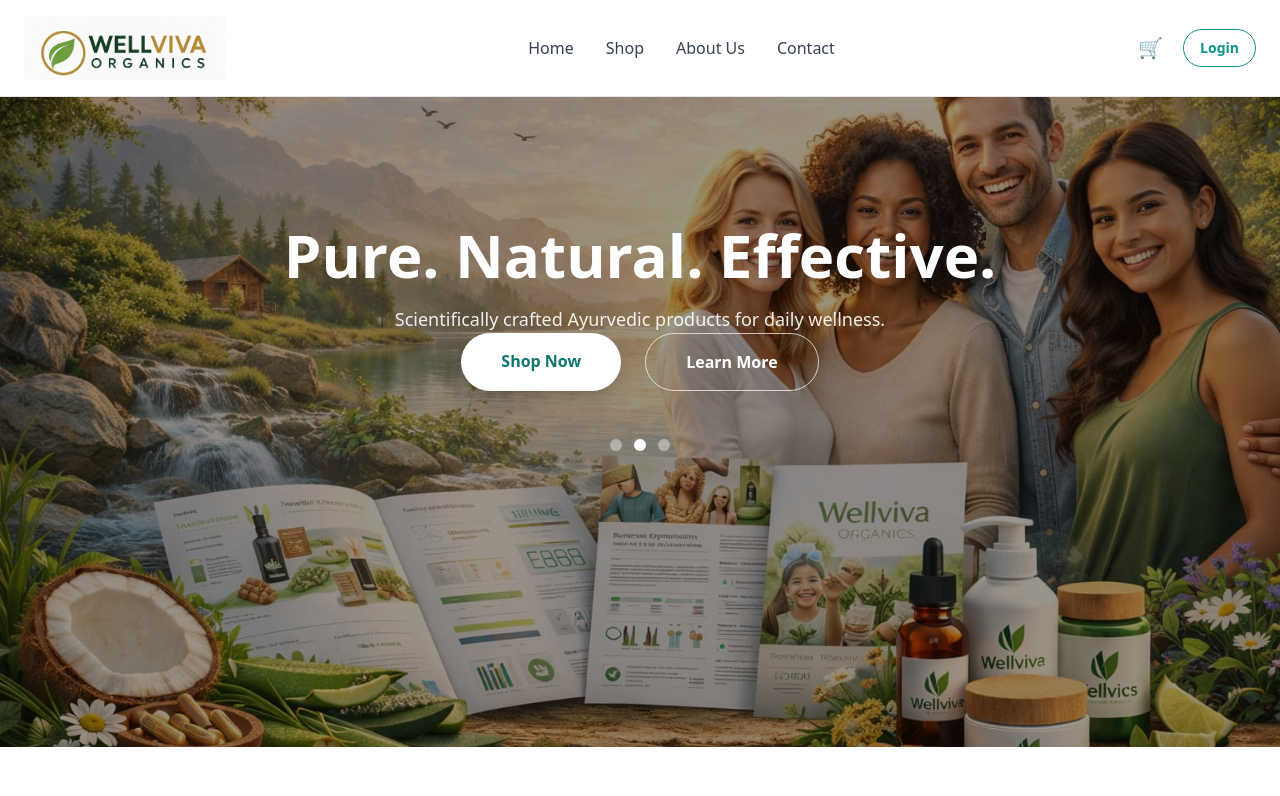
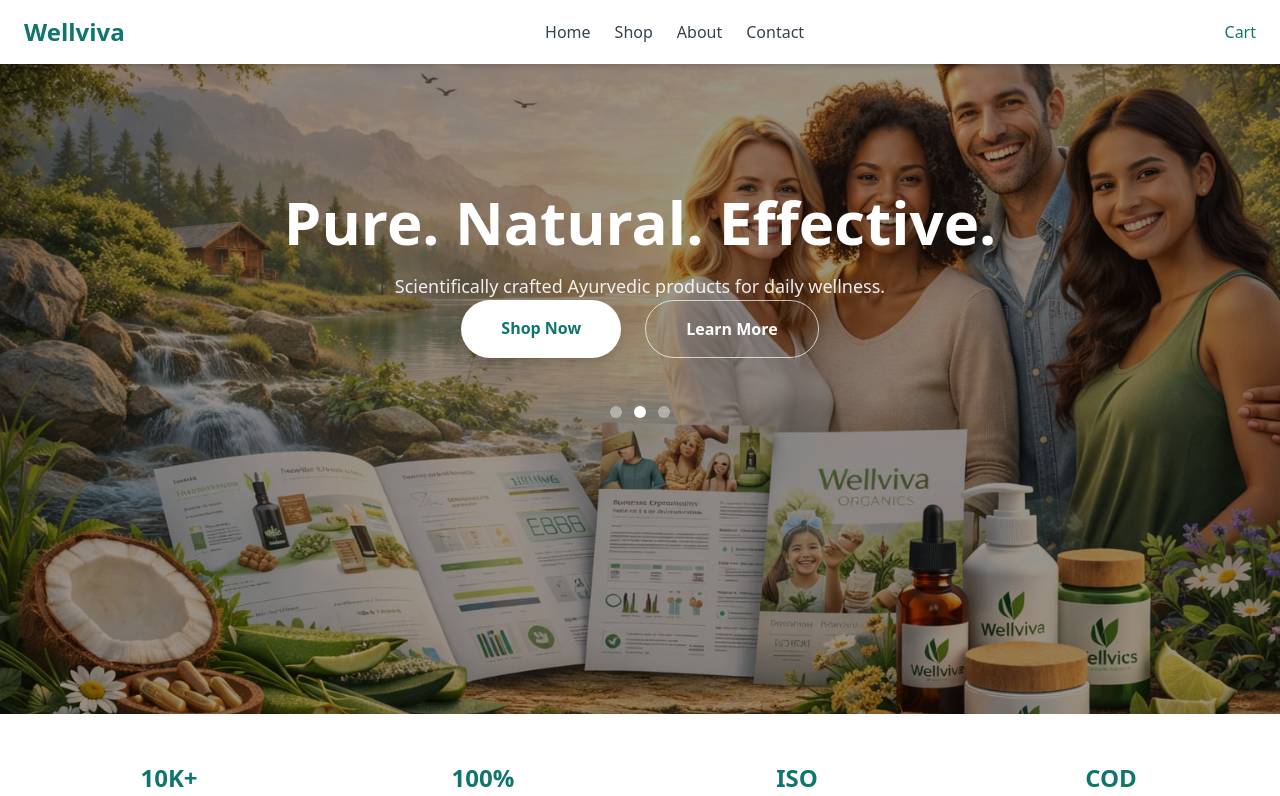
Before and after one commit to nasiruddinkhan34-prog/wellviva, a React (Vite) app in the folder client/: page / in a window 1280 px wide. Shown: the top 796 px of the page. Built offline with nearby package versions, Linux system fonts and the light colour scheme.

Commit message:
updated dashboard

```diff
--- a/client/src/App.jsx
+++ b/client/src/App.jsx
@@ -1,22 +1,20 @@
 import { useState } from "react";
 import { BrowserRouter, Routes, Route } from "react-router-dom";
-//import { CartProvider } from "./context/CartContext";
+import { CartProvider } from "./context/CartContext";
 
-import Navbar from "./website/Navbar";
+import WebsiteLayout from "./website/WebsiteLayout";
 import Home from "./website/Home";
 import Shop from "./website/Shop";
 import About from "./website/About";
 import Contact from "./website/Contact";
-//import Cart from "./website/Cart";
-import Footer from "./website/Footer";
 import Login from "./auth/Login";
+import Register from "./auth/Register";
 import Profile from "./profile/Profile";
 import Cart from "./cart/Cart";
 import Checkout from "./cart/Checkout";
-import { CartProvider } from "./context/CartContext";
 import PaymentSuccess from "./payment/PaymentSuccess";
 import PaymentFailed from "./payment/PaymentFailed";
-import Register from "./auth/Register";
+
 import AdminLayout from "./admin/AdminLayout";
 import AdminRoute from "./AdminRoute";
 
@@ -26,9 +24,11 @@
   return (
     <CartProvider>
       <BrowserRouter>
-        <Navbar onCartClick={() => setShowCart(true)} />
-
         <Routes>
+          {/* 🌐 WEBSITE ROUTES */}
+          <Route
+            element={<WebsiteLayout onCartClick={() => setShowCart(true)} />}
+          >
             <Route path="/" element={<Home />} />
             <Route path="/shop" element={<Shop />} />
             <Route path="/about" element={<About />} />
@@ -40,6 +40,9 @@
             <Route path="/checkout" element={<Checkout />} />
             <Route path="/payment-success" element={<PaymentSuccess />} />
             <Route path="/payment-failed" element={<PaymentFailed />} />
+          </Route>
+
+          {/* 🔐 ADMIN ROUTES */}
           <Route
             path="/admin/*"
             element={
@@ -48,11 +51,9 @@
               </AdminRoute>
             }
           />
-
         </Routes>
 
         {showCart && <Cart onClose={() => setShowCart(false)} />}
-        <Footer />
       </BrowserRouter>
     </CartProvider>
   );
--- /dev/null
+++ b/client/src/website/WebsiteLayout.jsx
@@ -0,0 +1,13 @@
+import Header from "./Header";
+import Footer from "./Footer";
+import { Outlet } from "react-router-dom";
+
+export default function WebsiteLayout() {
+  return (
+    <>
+      <Header />
+      <Outlet />
+      <Footer />
+    </>
+  );
+}
```
Also changed, not shown: client/src/admin/pages/Dashboard.jsx (renamed from client/src/admin/Dashboard.jsx). Lines whose indentation alone changed are shown as unchanged.
